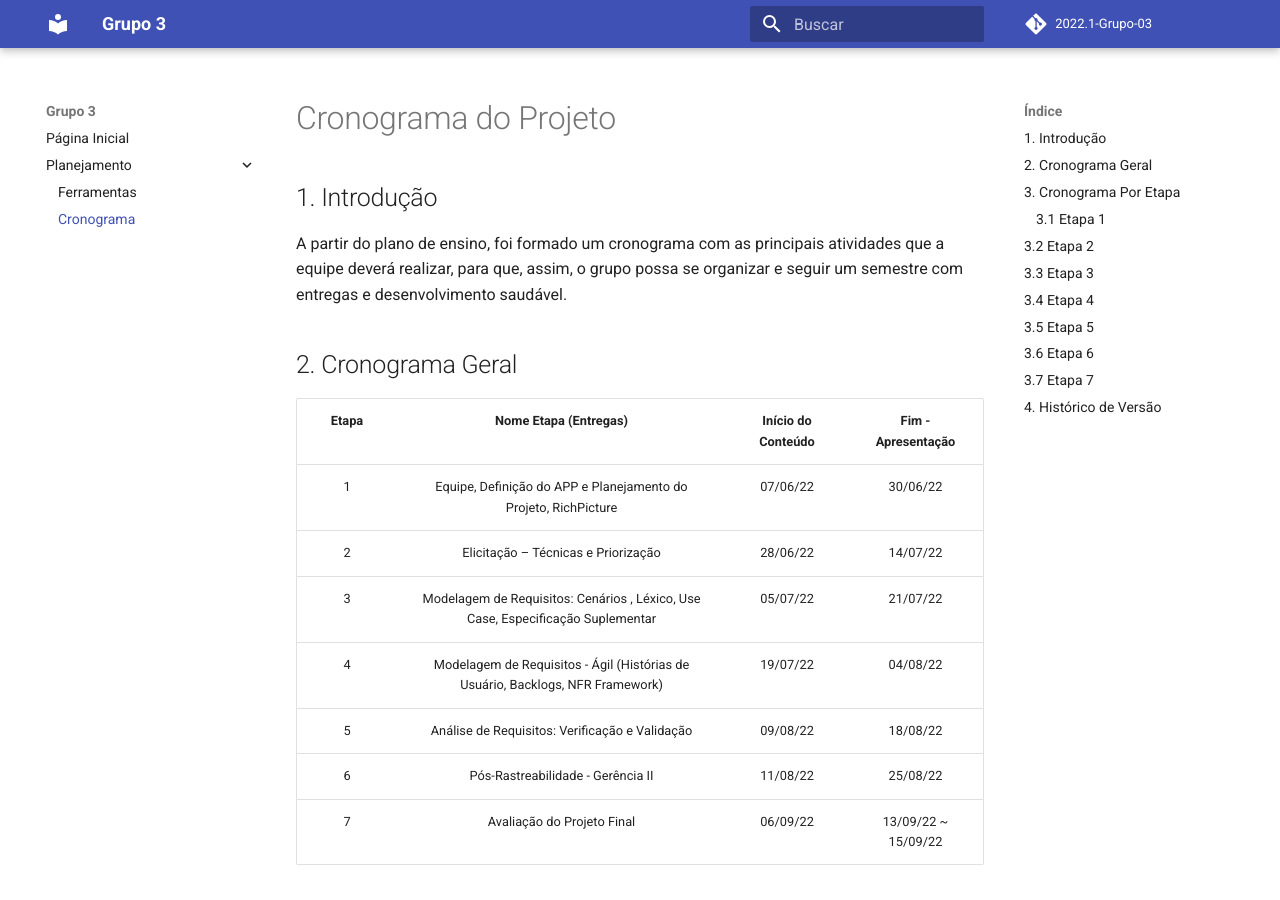
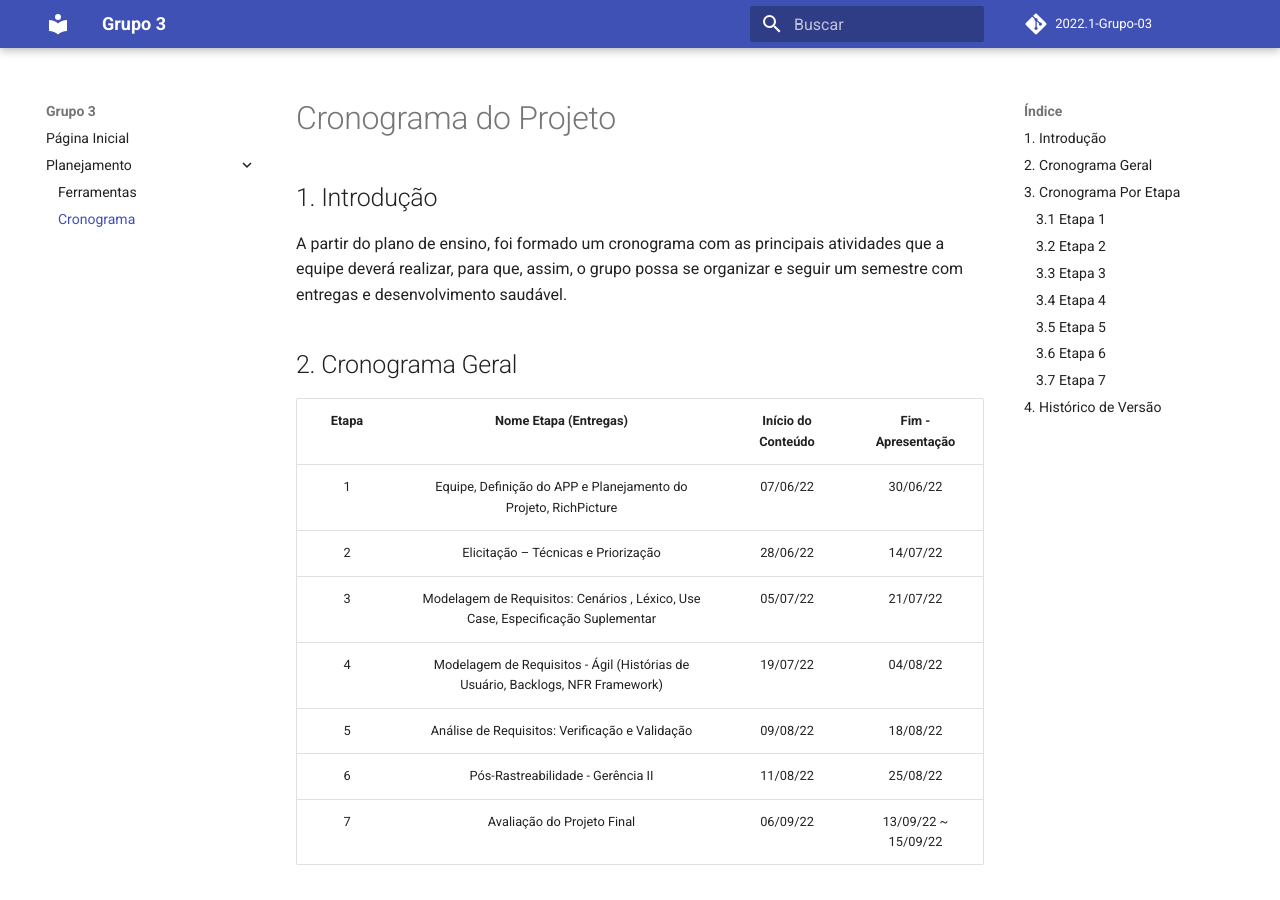
Before and after one commit to Requisitos-de-Software/2022.1-Youtube, an MkDocs documentation site: the page built from docs/planejamento/cronograma.md, in a window 1280 px wide and 900 px high. Built offline with MkDocs 1.6.1 and Material for MkDocs 9.7.7, drawn with Linux system fonts in a browser that asks for light colours; comment, search, counter and statistics services are not loaded.

```diff
--- a/docs/planejamento/cronograma.md
+++ b/docs/planejamento/cronograma.md
@@ -28,7 +28,7 @@ A partir do plano de ensino, foi formado um cronograma com as principais ativida
 | 28/06 | Rich Picture do App | Figma | Paulo, Lucas | Victor, Felipe |
 | 29/06 | Gravação da Apresentação e Entrega | Teams, Youtube | Todos | Todos |
 
-## 3.2 Etapa 2
+### 3.2 Etapa 2
 | Data Realização | Tarefa | Ferramentas | Responsáveis | Revisores |
 | :---: | :-------- | :---- | :-: | :-: |
 | 30/06 | Criação das Personas | Discord | Paulo, Carlos | Felipe, Lucas |
@@ -38,7 +38,7 @@ A partir do plano de ensino, foi formado um cronograma com as principais ativida
 | 07/07 | Priorização dos requisitos levantados | Discord, Github, VSCode | Victor, Lucas | Paulo, Felipe |
 | 13/07 | Gravação da Apresentação e Entrega | Teams, Youtube | Todos | Todos |
 
-## 3.3 Etapa 3
+### 3.3 Etapa 3
 | Data Realização | Tarefa | Ferramentas | Responsáveis | Revisores |
 | :---: | :-------- | :---- | :-: | :-: |
 | 14/07 | Modelagem de Requisitos: Cenários | Discord, Github, VSCode | Victor, Paulo | Carlos, Pedro |
@@ -47,7 +47,7 @@ A partir do plano de ensino, foi formado um cronograma com as principais ativida
 | 19/07 | Modelagem de Requisitos: Especificação Suplementar | Discord, Github, VSCode | Paulo, Pedro | Victor, Felipe |
 | 20/07 | Gravação da Apresentação e Entrega | Teams, Youtube | Todos | Todos |
 
-## 3.4 Etapa 4
+### 3.4 Etapa 4
 | Data Realização | Tarefa | Ferramentas | Responsáveis | Revisores |
 | :---: | :-------- | :---- | :-: | :-: |
 | 21/07 | Modelagem de Requisitos - Ágil: NFR Framework | Figma, Discord, Github, VSCode | Victor, Lucas | Carlos, Pedro |
@@ -55,7 +55,7 @@ A partir do plano de ensino, foi formado um cronograma com as principais ativida
 | 28/07 | Modelagem de Requisitos - Ágil: Histórias de Usuário | Discord, Github, VSCode | Carlos, Pedro | Felipe, Lucas |
 | 03/08 | Gravação da Apresentação e Entrega | Teams, Youtube | Todos | Todos |
 
-## 3.5 Etapa 5
+### 3.5 Etapa 5
 | Data Realização | Tarefa | Ferramentas | Responsáveis | Revisores |
 | :---: | :-------- | :---- | :-: | :-: |
 | 04/08 | Verificação: Cenários, Léxico, Use Case, Especificação Suplementar | Discord, Github, VSCode | Paulo, Lucas | Carlos, Pedro |
@@ -63,14 +63,14 @@ A partir do plano de ensino, foi formado um cronograma com as principais ativida
 | 11/08 | Validação: Prototipação | Figma | Victor, Pedro | Paulo, Felipe |
 | 17/08 | Gravação da Apresentação e Entrega | Teams, Youtube | Todos | Todos |
 
-## 3.6 Etapa 6
+### 3.6 Etapa 6
 | Data Realização | Tarefa | Ferramentas | Responsáveis | Revisores |
 | :---: | :-------- | :---- | :-: | :-: |
 | 18/08 | Pós-rastreabilidade: Backward-form | Discord, Github, VSCode | Paulo, Lucas | Carlos, Victor |
 | 23/08 | Pós-rastreabilidade: Forward-form | Discord, Github, VSCode | Victor, Felipe | Pedro, Paulo |
 | 24/08 | Gravação da Apresentação e Entrega | Teams, Youtube | Todos | Todos |
 
-## 3.7 Etapa 7
+### 3.7 Etapa 7
 | Data Realização | Tarefa | Ferramentas | Responsáveis | Revisores |
 | :---: | :-------- | :---- | :-: | :-: |
 | 06/09~08/09 | Desenolvimento do projeto final (correção e complemento) | Discord, Github, VSCode | Todos | Todos |
```
